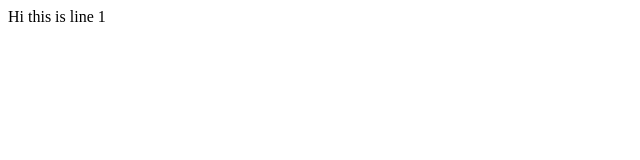
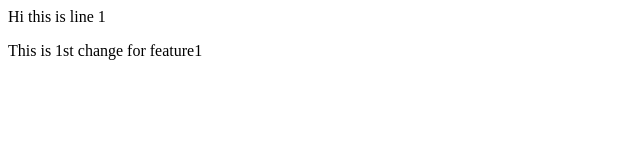
Before and after one commit to Aswiniskillit/gitskillitcalss, a plain HTML site: page index.html in a window 1280 px wide. Shown: the whole page, without its empty margins (0-640 px from the left). Drawn offline with Linux system fonts and the light colour scheme.

Commit message:
Added feature1

```diff
--- a/index.html
+++ b/index.html
@@ -1 +1,2 @@
 <p>Hi this is line 1</p>
+<p>This is 1st change  for feature1</p>
```
